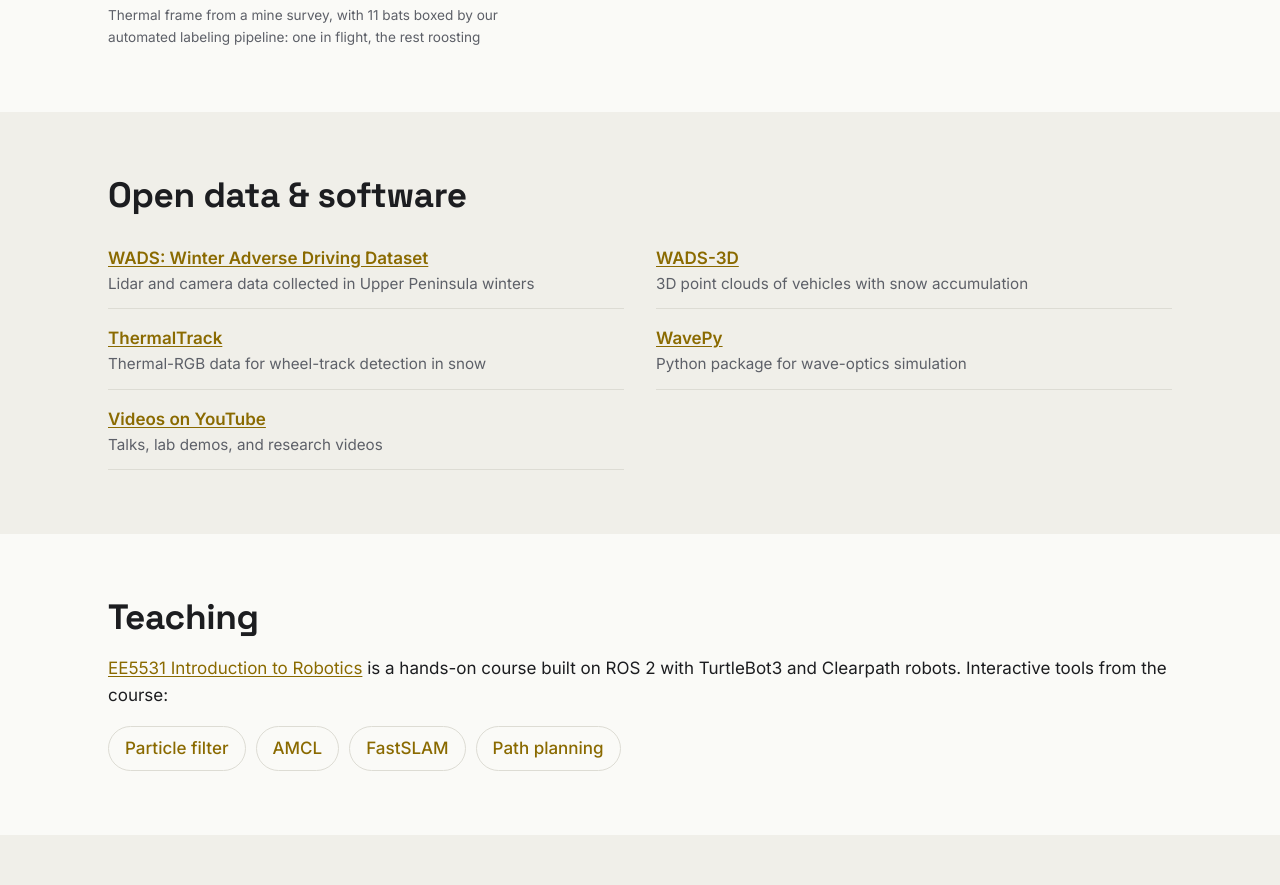
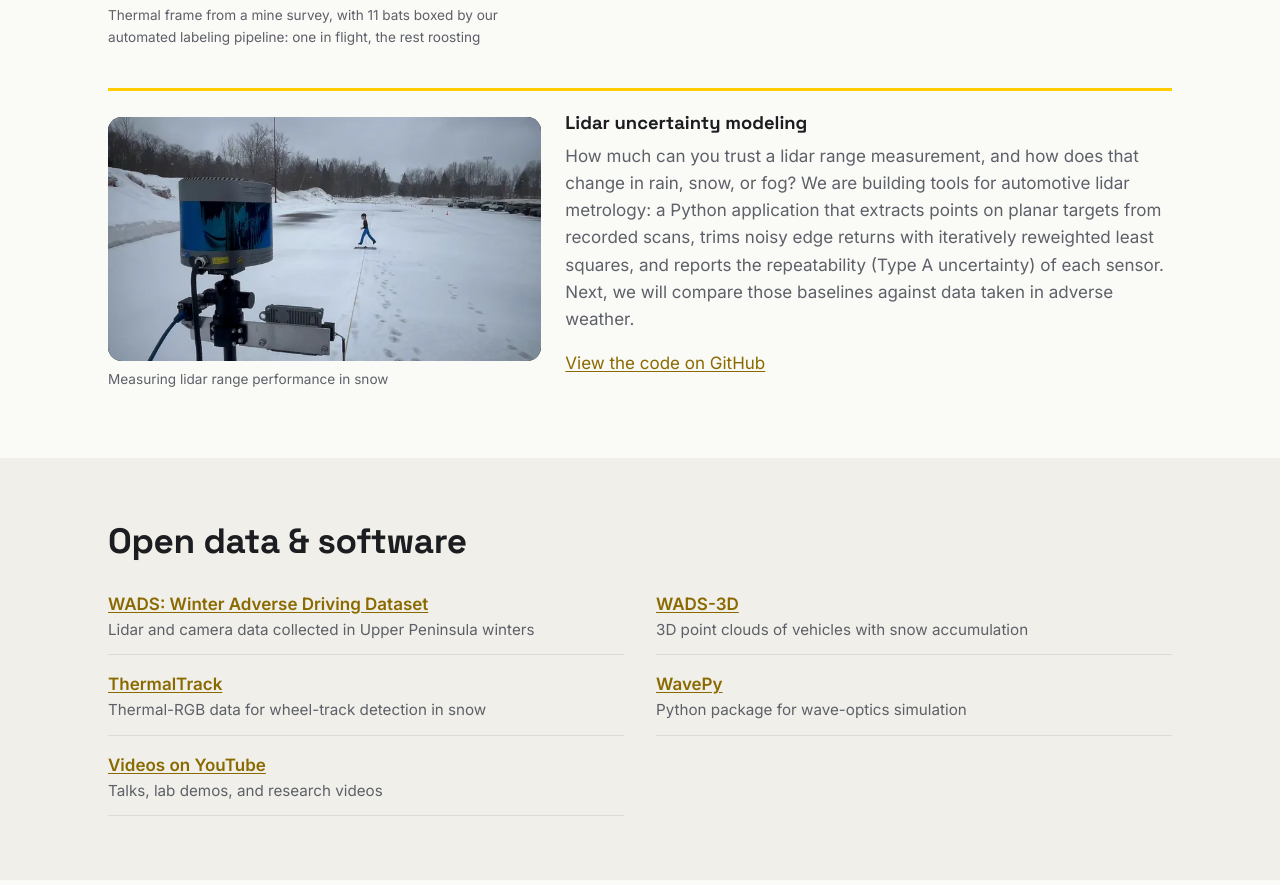
Before and after one commit to Robust-Autonomous-Systems-Laboratory/Robust-Autonomous-Systems-Laboratory.github.io, a plain HTML site: page index.html in a window 1280 px wide. Shown: the part 1746-2631 px from the top of the page. Drawn offline with Linux system fonts and the light colour scheme.

Commit message:
Add lidar uncertainty modeling project with link to repo
Co-Authored-By: Claude Opus 5.5 <noreply@anthropic.com>

```diff
--- a/index.html
+++ b/index.html
@@ -87,6 +87,20 @@
       <div>
         <h3>Monitoring hibernating bats with autonomous-vehicle sensors</h3>
         <p>White-nose syndrome has killed millions of bats in North America. To help fight it, we are using sensors developed for autonomous vehicles (thermal, near-infrared, and color cameras) to count hibernating bats and map where they roost inside mines. One theory is that bats prefer colder parts of a mine, where white-nose syndrome is less likely to take hold. Knowing exactly where they roost lets us test that idea.</p>
+      </div>
+    </article>
+    <article class="project">
+      <figure>
+        <picture>
+          <source type="image/webp" srcset="assets/lidar_snow_700.webp 700w, assets/lidar_snow_1100.webp 1100w" sizes="(min-width: 800px) 420px, 100vw">
+          <img src="assets/lidar_snow_700.jpg" srcset="assets/lidar_snow_700.jpg 700w, assets/lidar_snow_1100.jpg 1100w" sizes="(min-width: 800px) 420px, 100vw" alt="Lidar sensor on a tripod in a snow-covered lot, aimed down a measuring tape toward a pedestrian-shaped target" width="1280" height="720" loading="lazy">
+        </picture>
+        <figcaption>Measuring lidar range performance in snow</figcaption>
+      </figure>
+      <div>
+        <h3>Lidar uncertainty modeling</h3>
+        <p>How much can you trust a lidar range measurement, and how does that change in rain, snow, or fog? We are building tools for automotive lidar metrology: a Python application that extracts points on planar targets from recorded scans, trims noisy edge returns with iteratively reweighted least squares, and reports the repeatability (Type A uncertainty) of each sensor. Next, we will compare those baselines against data taken in adverse weather.</p>
+        <p><a href="https://github.com/Robust-Autonomous-Systems-Laboratory/lidar-uncertainty-modeling">View the code on GitHub</a></p>
       </div>
     </article>
   </section>
--- a/style.css
+++ b/style.css
@@ -108,6 +108,7 @@ section.band { background: var(--paper-2); }
 .sub { font-size: 1.4rem; margin-top: 48px; }
 .project { display: grid; gap: 24px; align-items: center; border-top: 3px solid var(--gold); padding-top: 22px; }
 @media (min-width: 800px) { .project { grid-template-columns: 1fr 1.4fr; } }
+.project + .project { margin-top: 40px; }
 .project figure { margin: 0; }
 .project img { border-radius: var(--radius); background: #000; }
 .project figcaption { color: var(--muted); font-size: .85rem; margin-top: 8px; }
```
Also changed, not shown: assets/lidar_snow_1100.jpg (added), assets/lidar_snow_1100.webp (added), assets/lidar_snow_700.jpg (added), assets/lidar_snow_700.webp (added).
